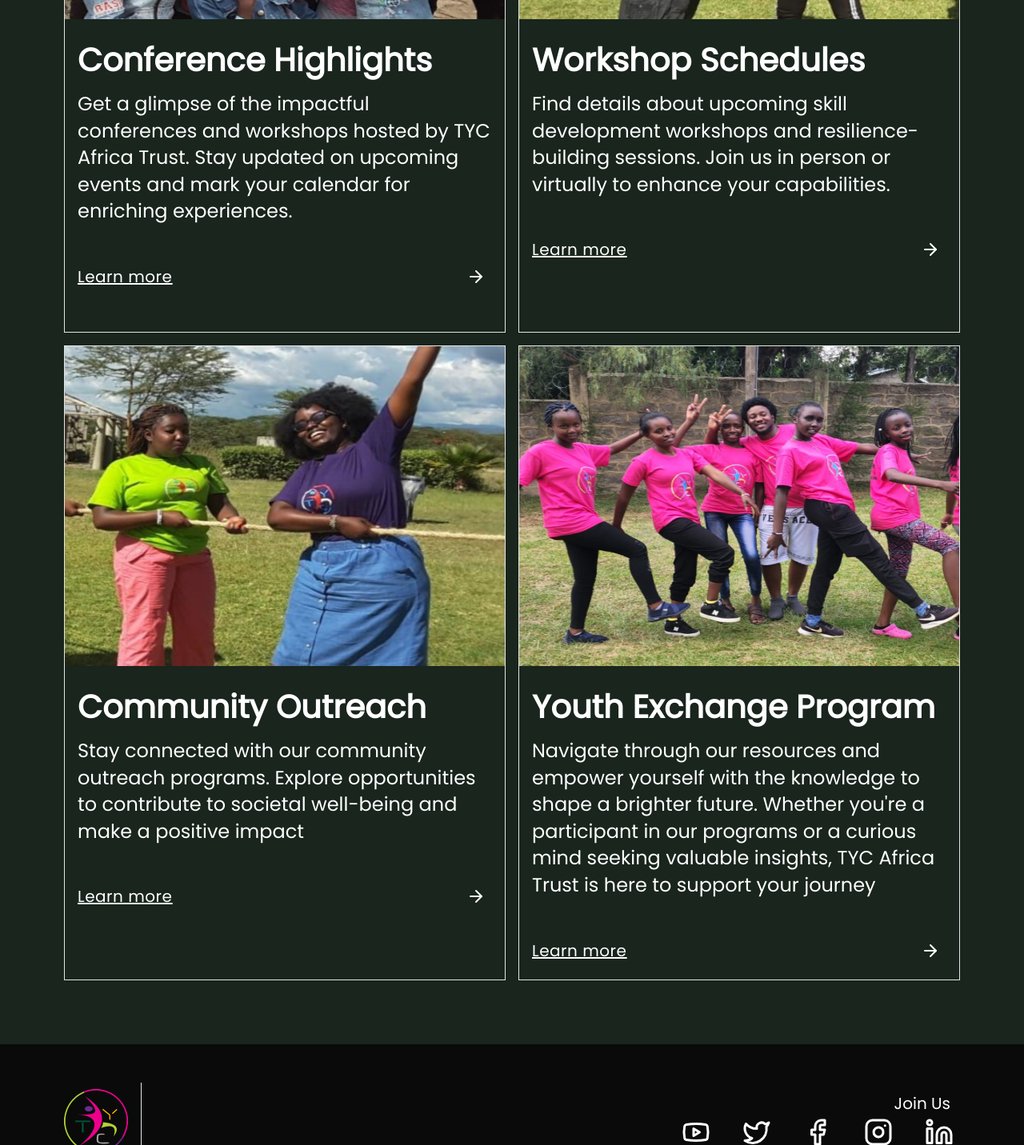
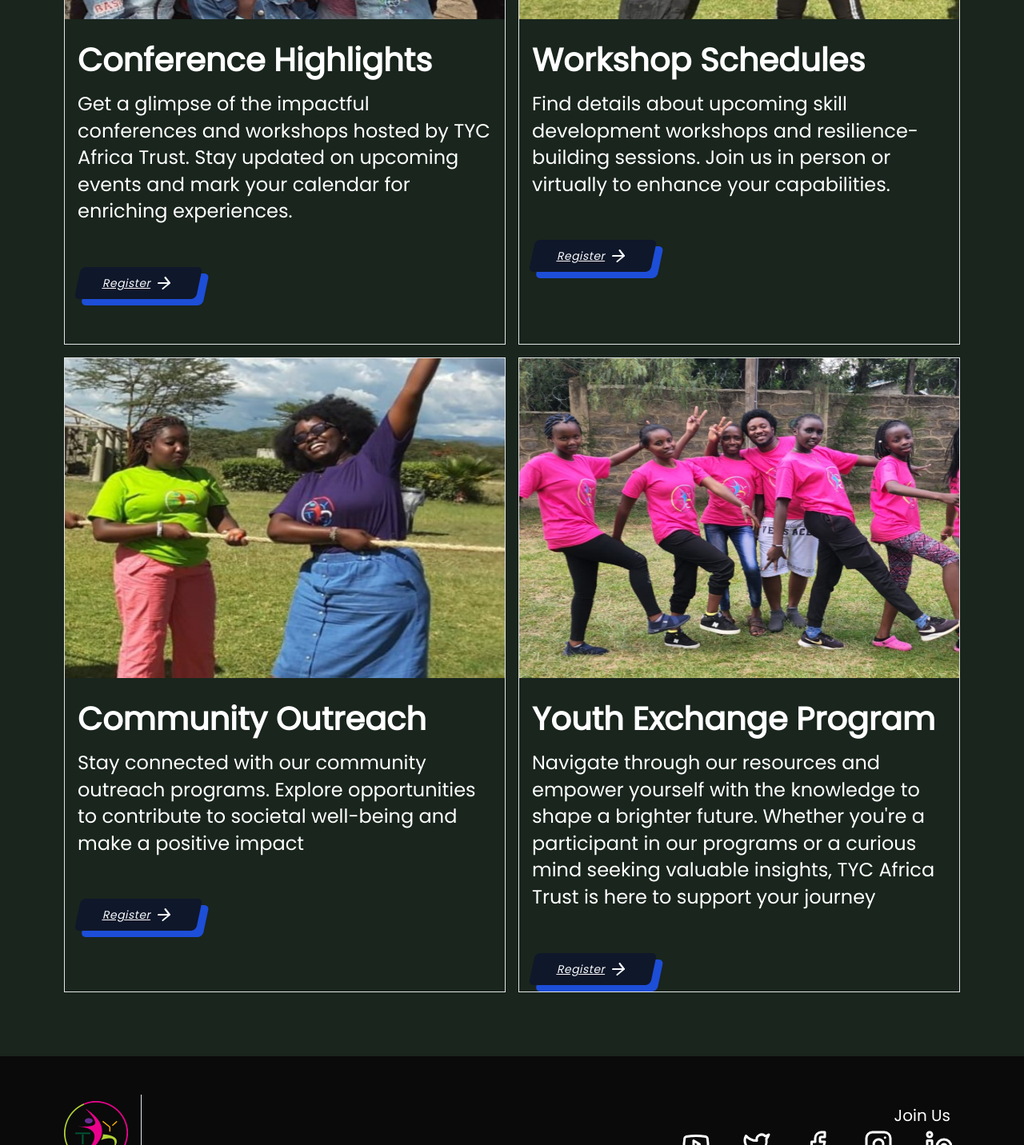
Before and after one commit to BabaMboga/TYC-main, a Next.js app: page /our-events in a window 1280 px wide. Shown: the part 1449-2881 px from the top of the page at 80% size. Built offline with nearby package versions, Linux system fonts and the light colour scheme.

Commit message:
Added buttons to events page

```diff
--- a/app/our-events/page.tsx
+++ b/app/our-events/page.tsx
@@ -1,6 +1,7 @@
 'use client'
 import Image from "next/image";
 import { FC } from "react";
+import { Button } from "@/components/ui/button";
 import { Icons } from "@/components/Icons";
 import Link from "next/link";
 import Calendar  from '@fullcalendar/react';
@@ -92,7 +93,11 @@ const Home = ({}) => {
                         href={"/"}
                         className="flex flex-row justify-between w-full"
                       >
-                        <p>Learn more</p> <Icons.right />
+                        <Button className='flex justify-betweenpy-4 px-8 transition-transform duration-1000 transform -skew-x-12 gap-1 shadow-[10px_8px_0px_rgba(29,78,216,1)] hover:shadow-[15px_8px_0px_rgba(29,78,216,1)]'>
+                          <span>Register</span>
+                          <Icons.right/>
+                        </Button>
+
                       </Link>
                     </div>
                   </div>
@@ -136,7 +141,11 @@ const Home = ({}) => {
                         href={"/"}
                         className="flex flex-row justify-between w-full"
                       >
-                        <p>Learn more</p> <Icons.right />
+                        <Button className='flex justify-betweenpy-4 px-8 transition-transform duration-1000 transform -skew-x-12 gap-1 shadow-[10px_8px_0px_rgba(29,78,216,1)] hover:shadow-[15px_8px_0px_rgba(29,78,216,1)]'>
+                          <span>Register</span>
+                          <Icons.right/>
+                        </Button>
+
                       </Link>
                     </div>
                   </div>
@@ -179,7 +188,12 @@ const Home = ({}) => {
                         href={"/"}
                         className="flex flex-row justify-between w-full"
                       >
-                        <p>Learn more</p> <Icons.right />
+
+                        <Button className='flex justify-betweenpy-4 px-8 transition-transform duration-1000 transform -skew-x-12 gap-1 shadow-[10px_8px_0px_rgba(29,78,216,1)] hover:shadow-[15px_8px_0px_rgba(29,78,216,1)]'>
+                          <span>Register</span>
+                          <Icons.right/>
+                        </Button>
+
                       </Link>
                     </div>
                   </div>
@@ -223,7 +237,12 @@ const Home = ({}) => {
                         href={"/"}
                         className="flex flex-row justify-between w-full"
                       >
-                        <p>Learn more</p> <Icons.right />
+
+                        <Button className='flex justify-betweenpy-4 px-8 transition-transform duration-1000 transform -skew-x-12 gap-1 shadow-[10px_8px_0px_rgba(29,78,216,1)] hover:shadow-[15px_8px_0px_rgba(29,78,216,1)]'>
+                          <span>Register</span>
+                          <Icons.right/>
+                        </Button>
+
                       </Link>
                     </div>
                   </div>
```
